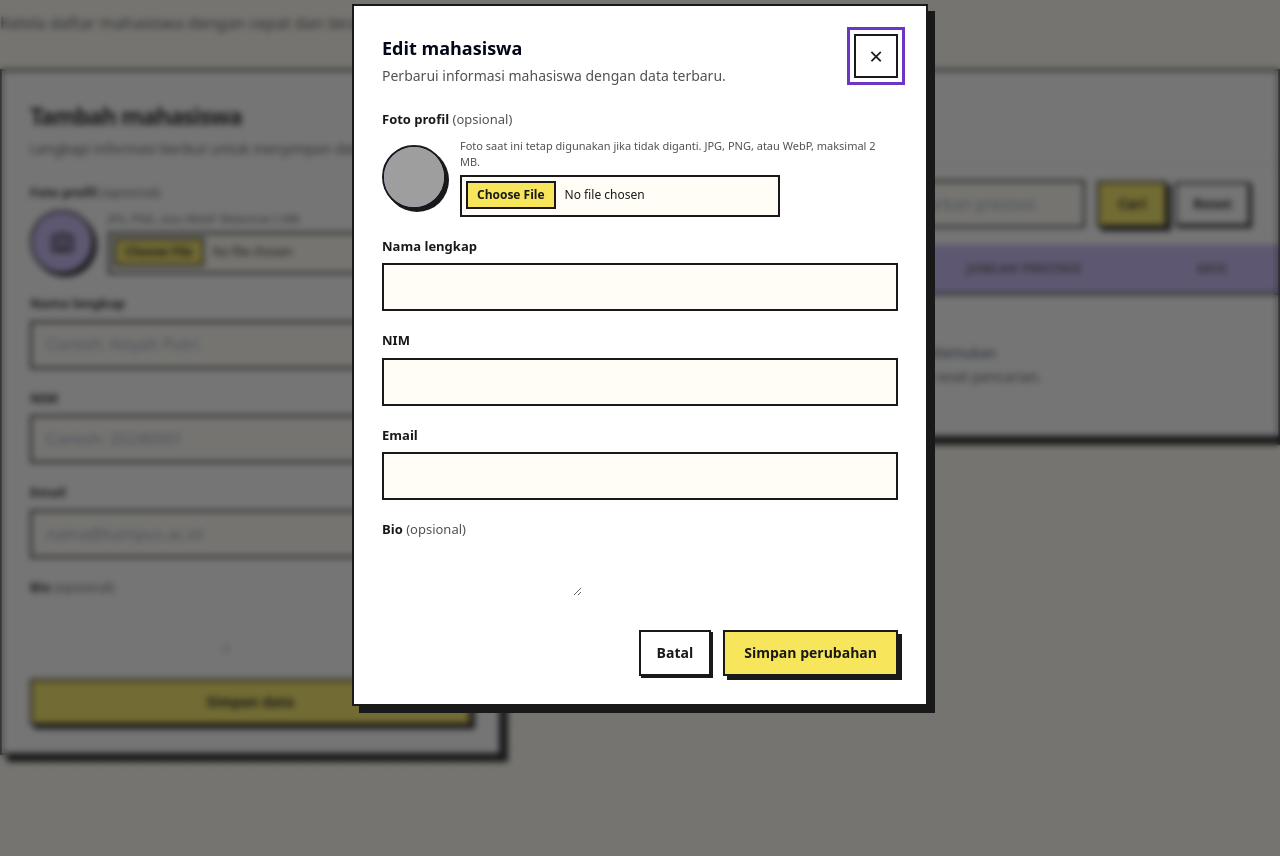
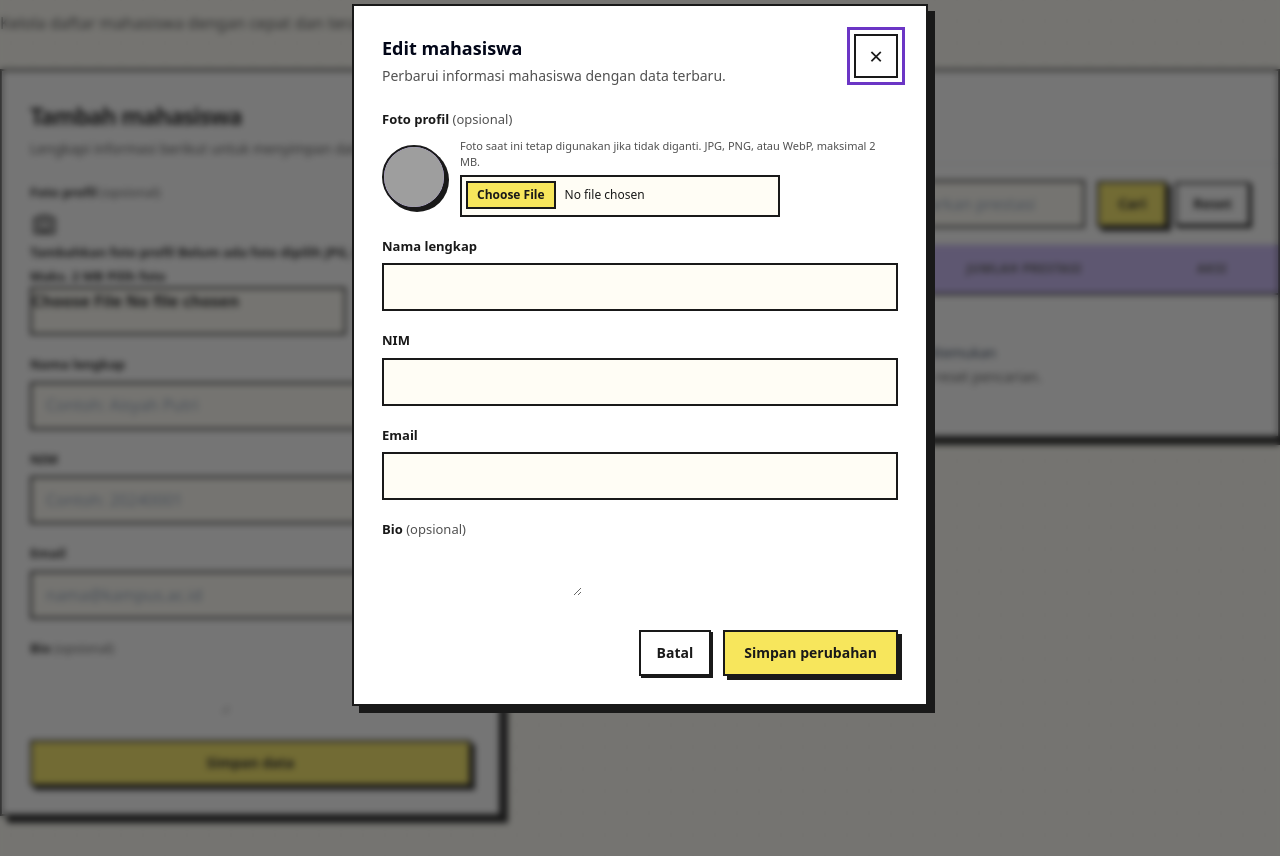
Before and after one commit to isyhfadilah/laravel_12, a Laravel app: template resources/views/mahasiswa/index.blade.php in a window 1280 px wide. Shown: the part 166-1022 px from the top of the page. Run offline with Laravel 12, Linux system fonts and the light colour scheme; the template is opened without the code that fills it, so the values that code supplies are empty; style sheets or scripts are compiled from the project's sources; some libraries are stand-ins or nearby versions; grey boxes are pictures that could not be loaded.

Commit message:
feat(mahasiswa): improve profile photo upload control

```diff
--- a/resources/views/mahasiswa/index.blade.php
+++ b/resources/views/mahasiswa/index.blade.php
@@ -23,16 +23,19 @@
                     @csrf
                     <div>
                         <label for="foto" class="mb-2 block">Foto profil <span class="font-normal text-slate-500">(opsional)</span></label>
-                        <div class="profile-photo-control">
-                            <span class="photo-avatar-wrap">
+                        <label for="foto" class="student-photo-upload">
+                            <span class="student-photo-preview">
                                 <svg id="foto-placeholder" class="photo-placeholder-icon" viewBox="0 0 24 24" fill="none" stroke="currentColor" stroke-width="1.8" aria-hidden="true"><path d="M4 7h3l1.5-2h7L17 7h3v12H4z"/><circle cx="12" cy="13" r="4"/></svg>
-                                <img id="foto-preview" class="photo-avatar-image hidden" alt="Pratinjau foto profil">
+                                <img id="foto-preview" class="student-photo-image hidden" alt="Pratinjau foto profil">
                             </span>
-                            <div class="profile-photo-copy">
-                                <span class="profile-photo-help">JPG, PNG, atau WebP. Maksimal 2 MB.</span>
-                                <input id="foto" name="foto" type="file" accept="image/jpeg,image/png,image/webp" class="profile-photo-input">
-                            </div>
-                        </div>
+                            <span class="student-photo-copy">
+                                <span class="student-photo-title">Tambahkan foto profil</span>
+                                <span id="foto-filename" class="student-photo-filename">Belum ada foto dipilih</span>
+                                <span class="student-photo-meta">JPG, PNG, atau WebP <span aria-hidden="true">&middot;</span> Maks. 2 MB</span>
+                                <span class="student-photo-button" aria-hidden="true">Pilih foto</span>
+                            </span>
+                            <input id="foto" name="foto" type="file" accept="image/jpeg,image/png,image/webp" aria-describedby="foto-filename" class="student-photo-input">
+                        </label>
                     </div>
                     <x-form-input id="nama" name="nama" label="Nama lengkap" :value="old('nama')" placeholder="Contoh: Aisyah Putri" required />
                     <x-form-input id="nim" name="nim" label="NIM" :value="old('nim')" placeholder="Contoh: 20240001" required />
@@ -324,6 +327,9 @@
                     preview.src = URL.createObjectURL(file);
                     preview.classList.remove('hidden');
                     placeholder.classList.add('hidden');
+                    if (inputId === 'foto') {
+                        document.getElementById('foto-filename').textContent = file.name;
+                    }
                 });
             }
 
```
